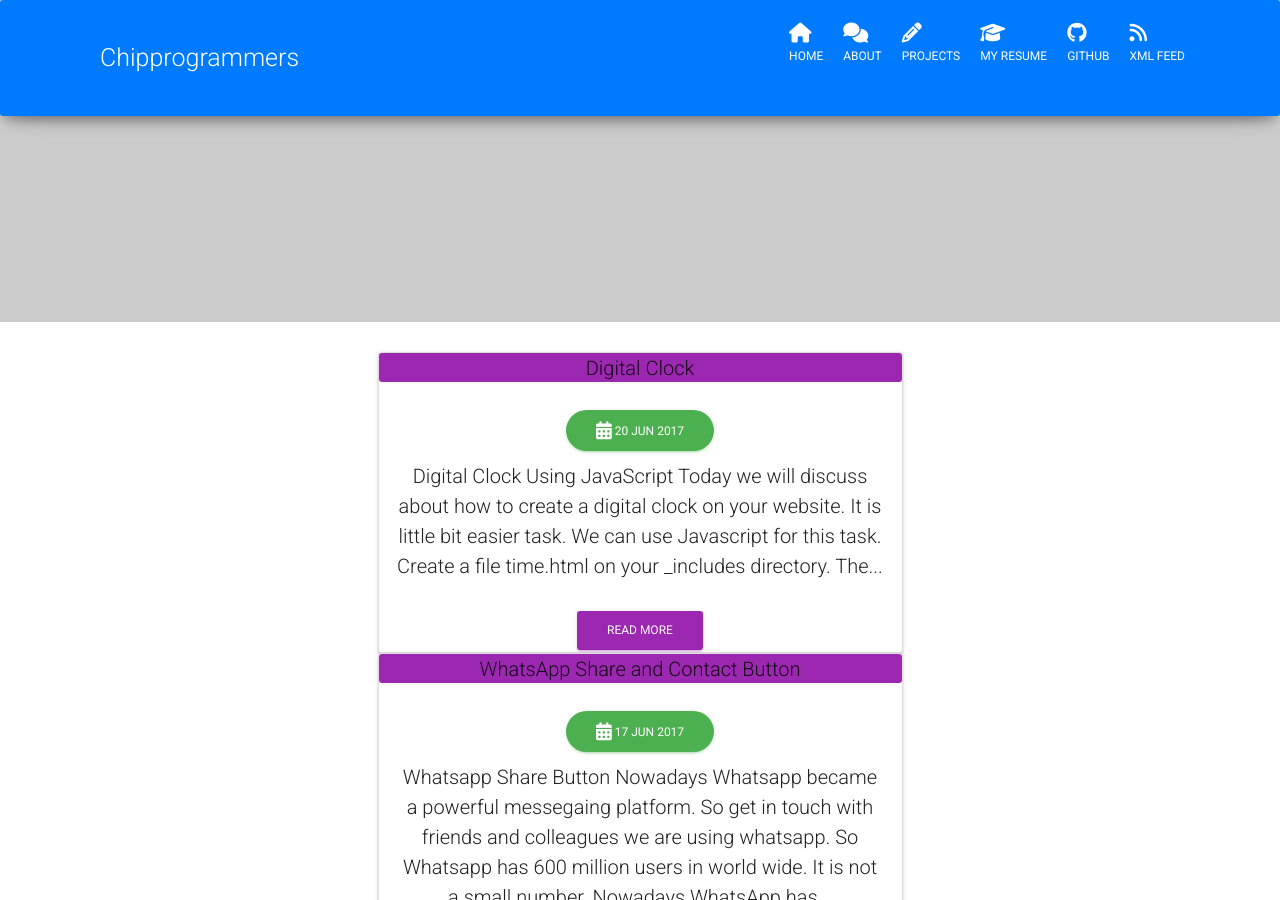
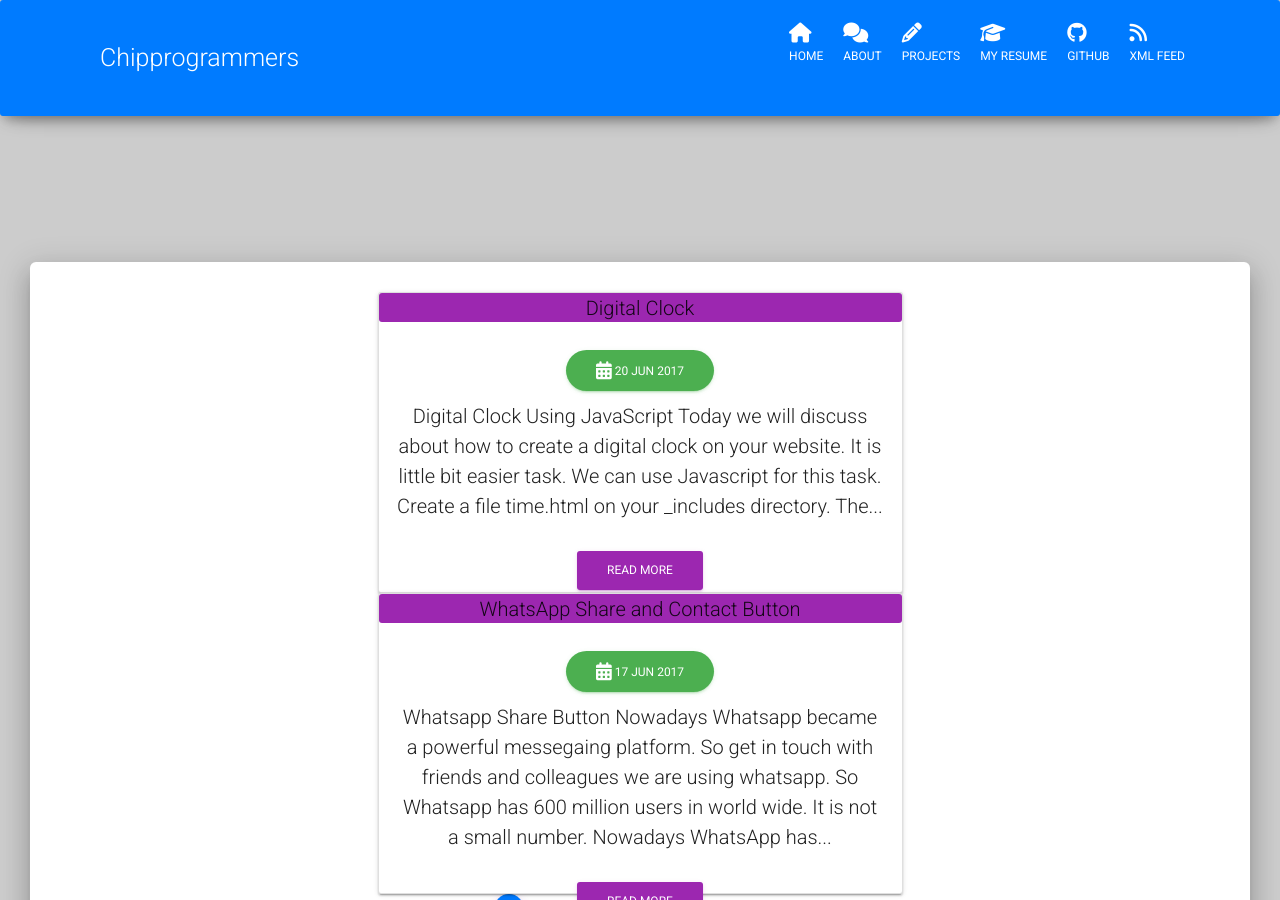
Before and after one commit to tip4programs/imbue, a Jekyll site: the page built from index.html, in a window 1280 px wide and 900 px high, scrolled down 1472 px. Built offline with Jekyll 4.4.1, drawn with Linux system fonts in a browser that asks for light colours; nearby versions of some CDN libraries; the list of posts is cut into pages by our own code.

Commit message:
Update default.html

```diff
--- a/_layouts/default.html
+++ b/_layouts/default.html
@@ -12,7 +12,7 @@
 
 	</div>
 	<!-- you can use the class main-raised if you want the main area to be as a page with shadows -->
-	<div class="main">
+	<div class="main main-raised">
 		<div class="container">
       {% include content.html %}
   	</div>
```
